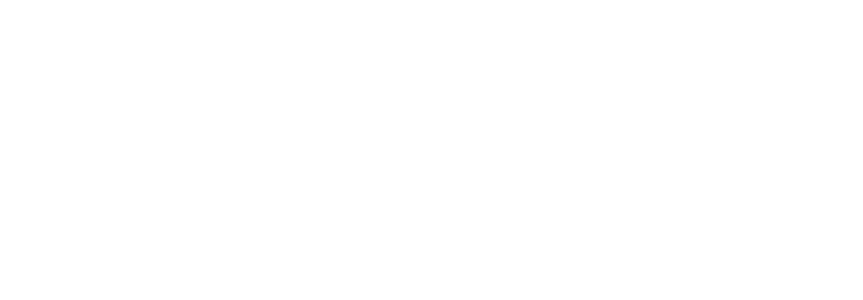
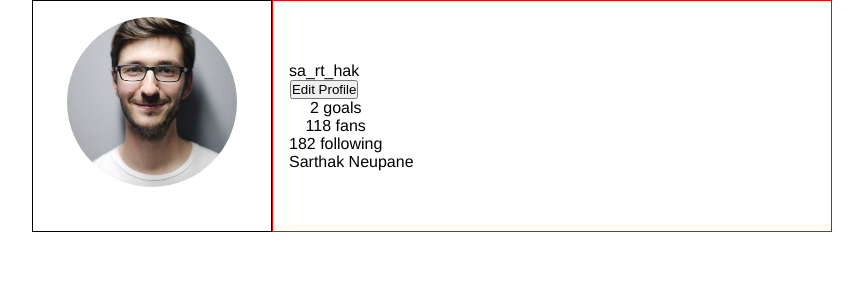
Before and after one commit to Sarthak-Neupane/Instagram-Clone, a Vue app: page /1/profile in a window 1280 px wide. Before the commit this address had no page. Shown: the top 300 px of the page, without its empty margins (208-1071 px from the left). Built offline with nearby package versions, Linux system fonts and the light colour scheme.

Commit message:
profile page in the making

```diff
--- a/src/firebase.js
+++ b/src/firebase.js
@@ -3,6 +3,7 @@ import firebase from "firebase/app";
 // Import needed firebase modules
 import "firebase/auth";
 import "firebase/firestore";
+import "firebase/storage";
 
 // Firebase app config
 const firebaseConfig = {
@@ -20,6 +21,7 @@ firebase.initializeApp(firebaseConfig);
 const db = firebase.firestore();
 const timestamp = firebase.firestore.FieldValue.serverTimestamp;
 const auth = firebase.auth();
+const storage = firebase.storage();
 
 // export utils/refs
-export { db, auth, timestamp };
+export { db, auth, storage, timestamp };
--- a/src/router/index.js
+++ b/src/router/index.js
@@ -1,21 +1,30 @@
 import { createRouter, createWebHistory } from "vue-router";
-import { auth } from '../firebase'
+// import { auth } from "../firebase";
 
 const routes = [
   {
     path: "/",
-    name: "Home",
+    redirect: "/feed",
     component: () =>
-      import(/* webpackChunkName: "about" */ "../views/Home.vue"),
+      import(/* webpackChunkName: "about" */ "../views/Feed.vue"),
     meta: {
       requiresAuth: true,
     },
   },
   {
-    path: "/home",
-    name: "Home",
+    path: "/:id/feed",
+    name: "Feed",
     component: () =>
-      import(/* webpackChunkName: "about" */ "../views/Home.vue"),
+      import(/* webpackChunkName: "about" */ "../views/Feed.vue"),
+    meta: {
+      requiresAuth: true,
+    },
+  },
+  {
+    path: "/:id/profile",
+    name: "Profile",
+    component: () =>
+      import(/* webpackChunkName: "about" */ "../views/Profile.vue"),
     meta: {
       requiresAuth: true,
     },
@@ -39,15 +48,15 @@ const router = createRouter({
   routes,
 });
 
-router.beforeEach((to, from, next) => {
-  const requiresAuth = to.matched.some((record) => record.meta.requiresAuth);
-  const isAuthenticated = auth.currentUser;
-  console.log("isauthenticated", isAuthenticated);
-  if (requiresAuth && !isAuthenticated) {
-    next("/login");
-  } else {
-    next();
-  }
-});
+// router.beforeEach((to, from, next) => {
+//   const requiresAuth = to.matched.some((record) => record.meta.requiresAuth);
+//   const isAuthenticated = auth.currentUser;
+//   console.log("isauthenticated", isAuthenticated);
+//   if (requiresAuth && !isAuthenticated) {
+//     next("/login");
+//   } else {
+//     next();
+//   }
+// });
 
 export default router;
--- a/src/store/Authentication/actions.js
+++ b/src/store/Authentication/actions.js
@@ -2,18 +2,16 @@ import { auth } from "../../firebase";
 
 export default {
   async signUp(context, payload) {
-    const theUser = await auth.createUserWithEmailAndPassword(
-      payload.email,
-      payload.password
-    );
-    context.commit("sign_up_the_user", theUser);
+    await auth.createUserWithEmailAndPassword(payload.email, payload.password);
+
+    await auth.currentUser.updateProfile({
+      displayName: `${payload.username}`,
+    });
+    context.commit("sign_up_the_user", auth.currentUser);
   },
 
   async logIn(context, payload) {
-    const theUser = await auth.signInWithEmailAndPassword(
-      payload.email,
-      payload.password
-    );
-    context.commit("log_in_the_user", theUser);
+    await auth.signInWithEmailAndPassword(payload.email, payload.password);
+    context.commit("log_in_the_user", auth.currentUser);
   },
 };
--- /dev/null
+++ b/src/views/Feed.vue
@@ -0,0 +1,19 @@
+<template>
+  <div>
+    <h1>This is your feed page</h1>
+    <router-link :to="getPath"> profile</router-link>
+  </div>
+</template>
+
+<script>
+export default {
+  computed: {
+    getPath() {
+      const userAccount = this.$store.getters["auth/get_the_user"].uid;
+      return `/${userAccount}/profile`;
+    },
+  },
+};
+</script>
+
+<style lang="scss" scoped></style>
--- a/src/views/Home.vue
+++ /dev/null
@@ -1,11 +0,0 @@
-<template>
-  <div>
-    <h1>This is the home page</h1>
-  </div>
-</template>
-
-<script>
-export default {};
-</script>
-
-<style lang="scss" scoped></style>
--- a/src/views/Login.vue
+++ b/src/views/Login.vue
@@ -81,8 +81,9 @@ export default {
           email: this.email,
           password: this.password,
         });
-        if (this.$store.getters["auth/get_the_user"]) {
-          this.$router.replace("/home");
+        const userAccount = this.$store.getters["auth/get_the_user"];
+        if (userAccount) {
+          this.$router.replace(`/${userAccount.uid}/feed`);
         }
       } catch (error) {
         this.error = error.message;
--- /dev/null
+++ b/src/views/Profile.vue
@@ -0,0 +1,85 @@
+<template>
+  <main class="profile__container">
+    <section>
+      <div class="top__half">
+        <div class="display_pic">
+          <img src="../assets/profilePic.jpg" alt="" />
+        </div>
+        <div class="about">
+          <div class="header">
+            <div class="username"><p>sa_rt_hak</p></div>
+            <div class="edit_profile">
+              <button>Edit Profile</button>
+            </div>
+          </div>
+          <div class="body">
+            <div class="goals">2 goals</div>
+            <div class="fans">118 fans</div>
+            <div class="following">182 following</div>
+          </div>
+          <div class="footer">
+            <div class="name">Sarthak Neupane</div>
+            <!-- <div class="links">
+                      </div> -->
+          </div>
+        </div>
+      </div>
+    </section>
+  </main>
+</template>
+
+<script>
+export default {
+  computed: {
+    getUser() {
+      console.log(this.$store.getters["auth/get_the_user"]);
+      return this.$store.getters["auth/get_the_user"];
+    },
+  },
+};
+</script>
+
+<style lang="scss" scoped>
+main {
+  padding: 0 15rem;
+  width: 100vw;
+  height: 100%;
+
+  section {
+    width: 100%;
+
+    .top__half {
+      display: flex;
+      justify-content: center;
+      align-items: center;
+      height: calc(2rem + 200px);
+
+      .display_pic {
+        width: 30%;
+        border: 1px solid black;
+        overflow: hidden;
+        padding: 1rem;
+        height: 100%;
+
+        img {
+          height: 170px;
+          width: 170px;
+          border-radius: 50%;
+          object-fit: cover;
+        }
+      }
+
+      .about {
+        display: flex;
+        flex-direction: column;
+        justify-content: center;
+        align-items: flex-start;
+        width: 70%;
+        height: 100%;
+        padding: 1rem;
+        border: 1px solid red;
+      }
+    }
+  }
+}
+</style>
--- a/src/views/Signup.vue
+++ b/src/views/Signup.vue
@@ -37,6 +37,19 @@
               ref="lastName"
             />
             <label for="lastName" class="hello">LastName</label>
+          </div>
+
+          <div class="input1 inputs">
+            <input
+              type="text"
+              id="userName"
+              name="userName"
+              class="input"
+              v-model="username"
+              @click="labelUpUsername()"
+              ref="userName"
+            />
+            <label for="userName" class="hello">Display Name</label>
           </div>
 
           <div class="input1 inputs">
@@ -92,6 +105,7 @@ export default {
       lastName: "",
       email: "",
       password: "",
+      username: "",
       error: null,
       loading: false,
     };
@@ -100,20 +114,30 @@ export default {
     Google,
   },
   methods: {
-    close(){
-      this.error = null
+    close() {
+      this.error = null;
     },
     async signup() {
+      // const lastNameInitial = this.lastName.charAt(0).toUpperCase();
+      // const lastNameAfter = this.lastName.slice(1);
+      // const lastName = lastNameInitial + lastNameAfter;
+
+      // const firstNameInitial = this.firstName.charAt(0).toUpperCase();
+      // const firstNameAfter = this.firstName.slice(1);
+      // const firstName = firstNameInitial + firstNameAfter;
       try {
         await this.$store.dispatch("auth/signUp", {
           email: this.email,
           password: this.password,
           firstName: this.firstName,
           lastName: this.lastName,
+          username: this.username
         });
 
-        if (this.$store.getters["auth/get_the_user"]) {
-          this.$router.replace("/home");
+        const userAccount = this.$store.getters["auth/get_the_user"];
+
+        if (userAccount) {
+          this.$router.replace(`/${userAccount.uid}/profile`);
         }
       } catch (error) {
         this.error = error.message;
@@ -130,6 +154,9 @@ export default {
     },
     labelUppassword() {
       this.$refs.password.nextElementSibling.classList.add("active");
+    },
+    labelUpUsername() {
+      this.$refs.userName.nextElementSibling.classList.add("active");
     },
   },
 };
```
Also changed, not shown: src/assets/coverPic.jpg (added), src/assets/profilePic.jpg (added).
